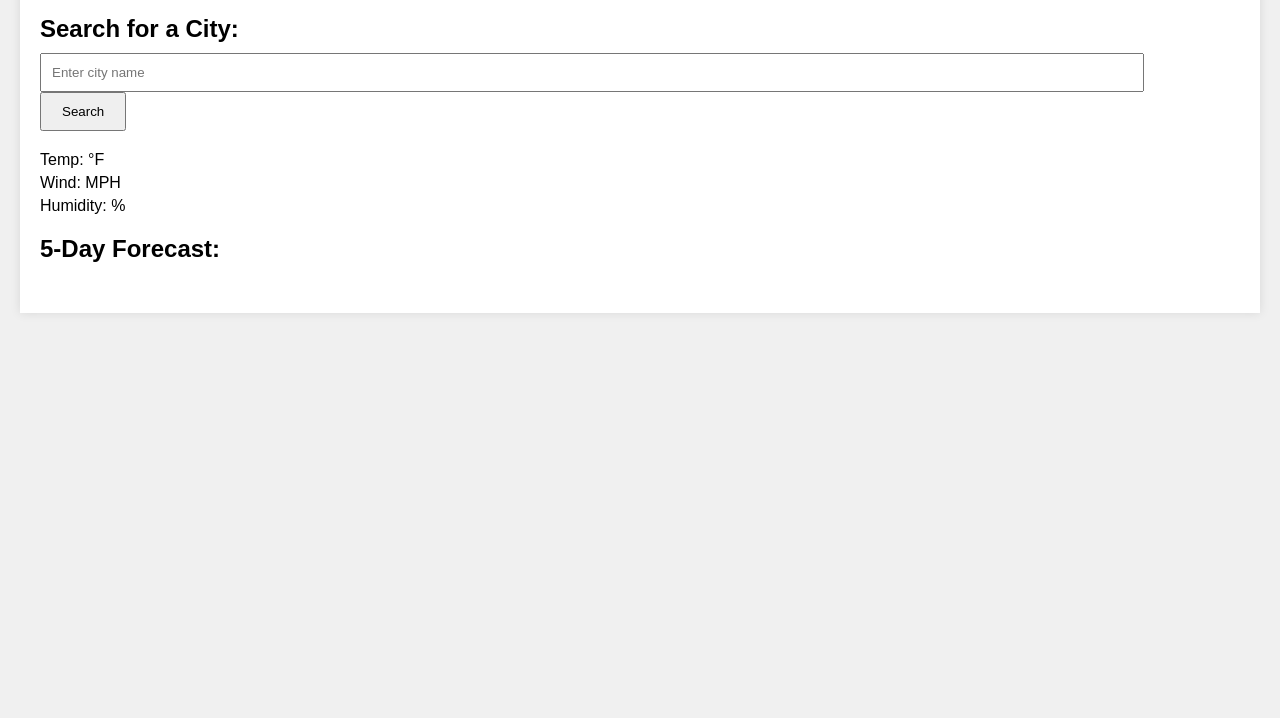
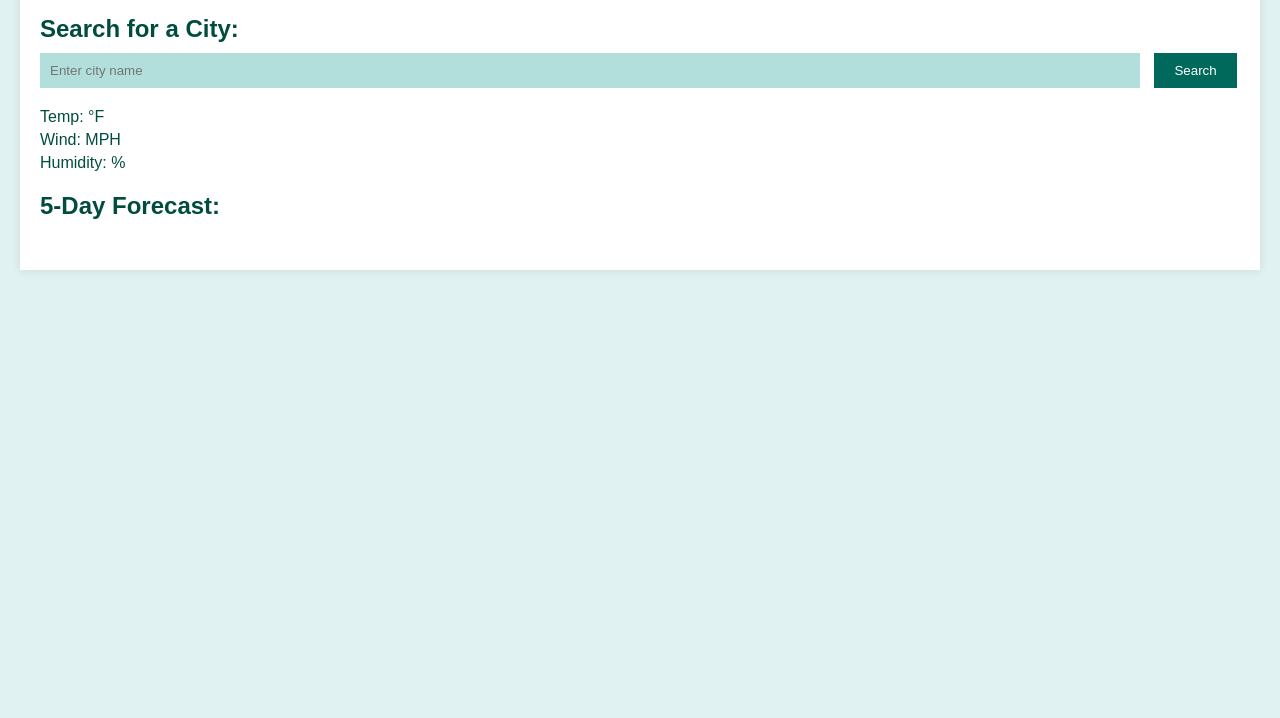
Before and after one commit to GriffinB97/weather-forecast-06, a plain HTML site: page index.html in a window 1280 px wide. Shown: the part 82-800 px from the top of the page. Drawn offline with Linux system fonts and the light colour scheme.

Commit message:
updated css for dashboard

```diff
--- a/assets/css/style.css
+++ b/assets/css/style.css
@@ -1,21 +1,20 @@
-/* style.css */
 body {
     font-family: Arial, sans-serif;
     margin: 0;
     padding: 0;
-    background: #f0f0f0;
+    background: #e0f2f1;
 }
 
 .container {
     max-width: 1200px;
     margin: 0 auto;
     padding: 20px;
-    background: #fff;
+    background: #ffffff;
     box-shadow: 0 0 10px rgba(0, 0, 0, 0.1);
 }
 
 header {
-    background: #3a3a3a;
+    background: #004d40;
     color: #fff;
     text-align: center;
     padding: 10px 0;
@@ -30,6 +29,7 @@ header h1 {
 }
 
 .search-section h2, .forecast h2 {
+    color: #004d40;
     margin: 0 0 10px 0;
 }
 
@@ -37,10 +37,16 @@ header h1 {
     width: calc(100% - 120px);
     padding: 10px;
     margin-right: 10px;
+    background: #b2dfdb;
+    border: none;
+    color: #004d40;
 }
 
 #searchButton {
     padding: 10px 20px;
+    background: #00695c;
+    color: white;
+    border: none;
 }
 
 #searchHistory button {
@@ -48,17 +54,18 @@ header h1 {
     width: 100%;
     margin: 5px 0;
     padding: 10px;
-    background: #ddd;
+    background: #4db6ac;
     border: none;
     cursor: pointer;
 }
 
 #searchHistory button:hover {
-    background: #ccc;
+    background: #00695c;
 }
 
 .current-weather p {
     margin: 5px 0;
+    color: #004d40;
 }
 
 #forecastContainer {
@@ -67,7 +74,7 @@ header h1 {
 }
 
 .forecast-card {
-    background: #3a3a3a;
+    background: #4db6ac;
     color: #fff;
     padding: 10px;
     width: 18%;
```
